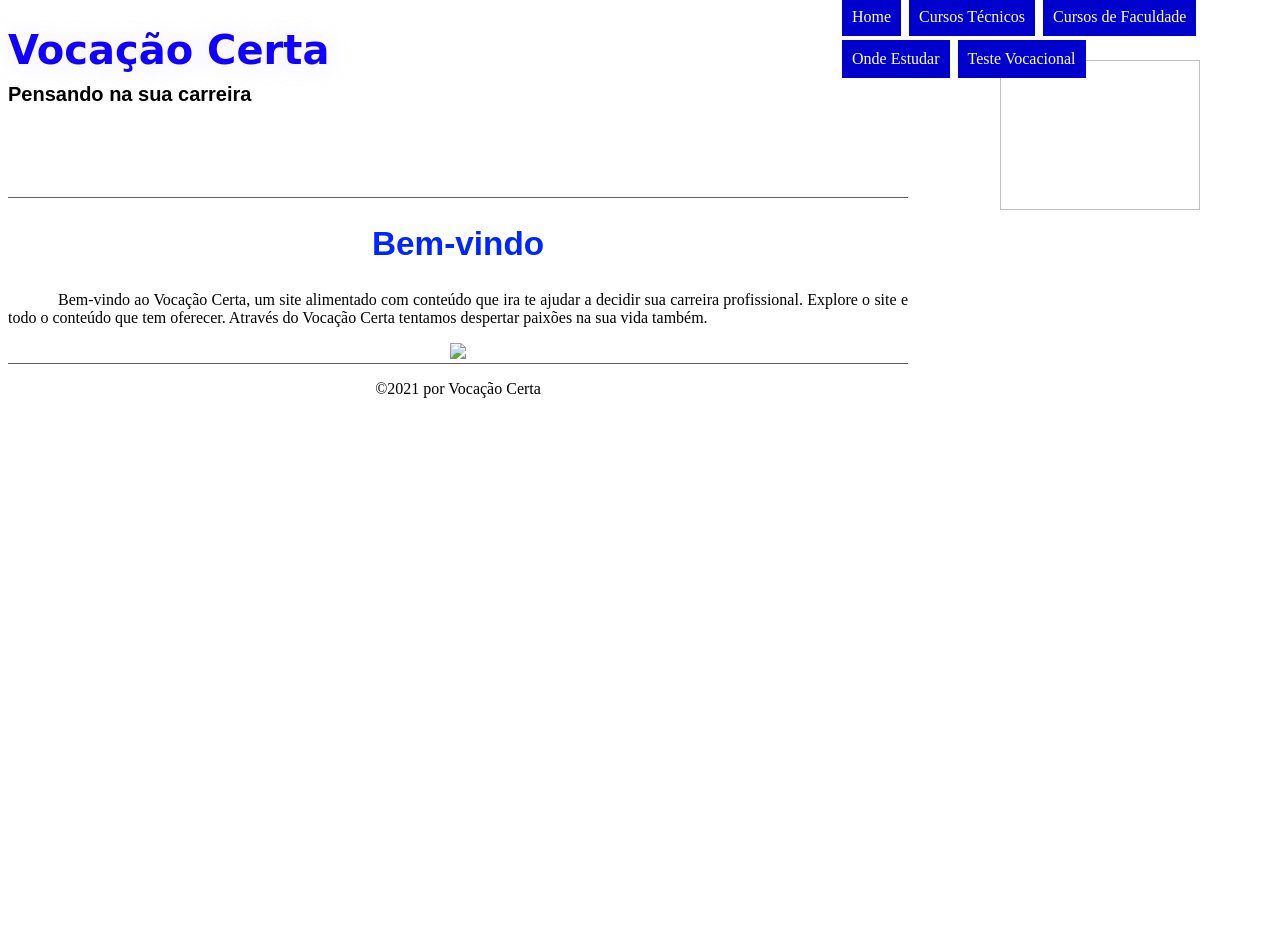
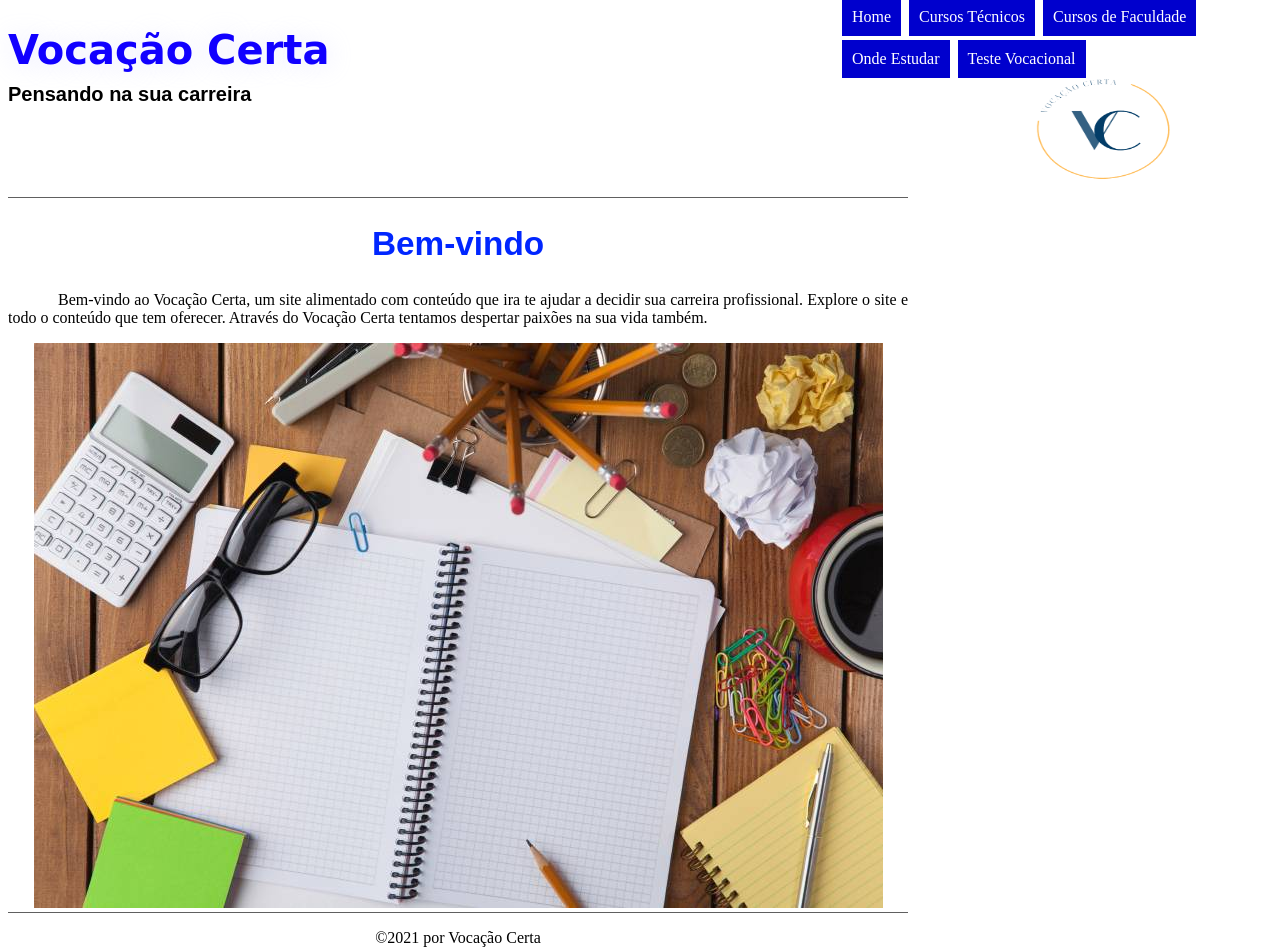
Before and after one commit to YasminRossafa/yasminrossafa.github.io, a plain HTML site: page index.html in a window 1280 px wide. Before the commit the page ends 800 px from the top, so only its background shows below. Drawn offline with Linux system fonts and the light colour scheme; files that its build step writes are made by us from their sources; a web font is replaced by a local one.

Commit message:
Update index.html

```diff
--- a/index.html
+++ b/index.html
@@ -3,7 +3,7 @@
 <head>
 	<meta charset="UTF-8"/>
 	<title>Vocação Certa</title>
-	<link rel="stylesheet" type="text/css" href="_css/estilo.css"/>
+	<link rel="stylesheet" type="text/css" href="estilo.css"/>
 </head>
 <div id="interface">
 	<header id="cabecalho">
@@ -12,7 +12,7 @@
 	<h1><b>Vocação Certa</b></h1>
 	<h2>Pensando na sua carreira</h2>
 	</hgroup>
-	<img id="icone" src="_imagens/vc.png"/>
+	<img id="icone" src="vc.png"/>
 <nav id= "menu">
 	<h1>Menu Principal</h1>
 	<ul type="square">
@@ -31,7 +31,7 @@
 	<article id="np">
 	<h2 style="text-align: center;">Bem-vindo</h2>
 	<p>Bem-vindo ao Vocação Certa, um site alimentado com conteúdo que ira te ajudar a decidir sua carreira profissional. Explore o site e todo o conteúdo que tem oferecer. Através do Vocação Certa tentamos despertar paixões na sua vida também.</p>
-	<center><img src="_imagens/img1.jpg"/></center>
+	<center><img src="img1.jpg"/></center>
 	</article>
 	</section>
 	<footer id="rodape">
```
